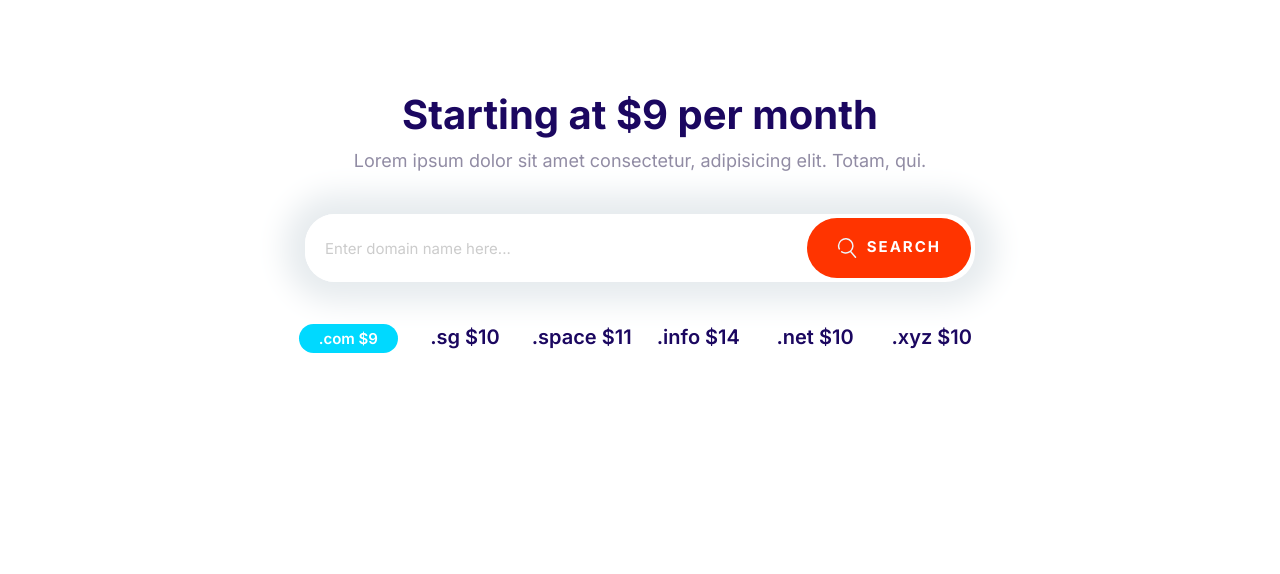
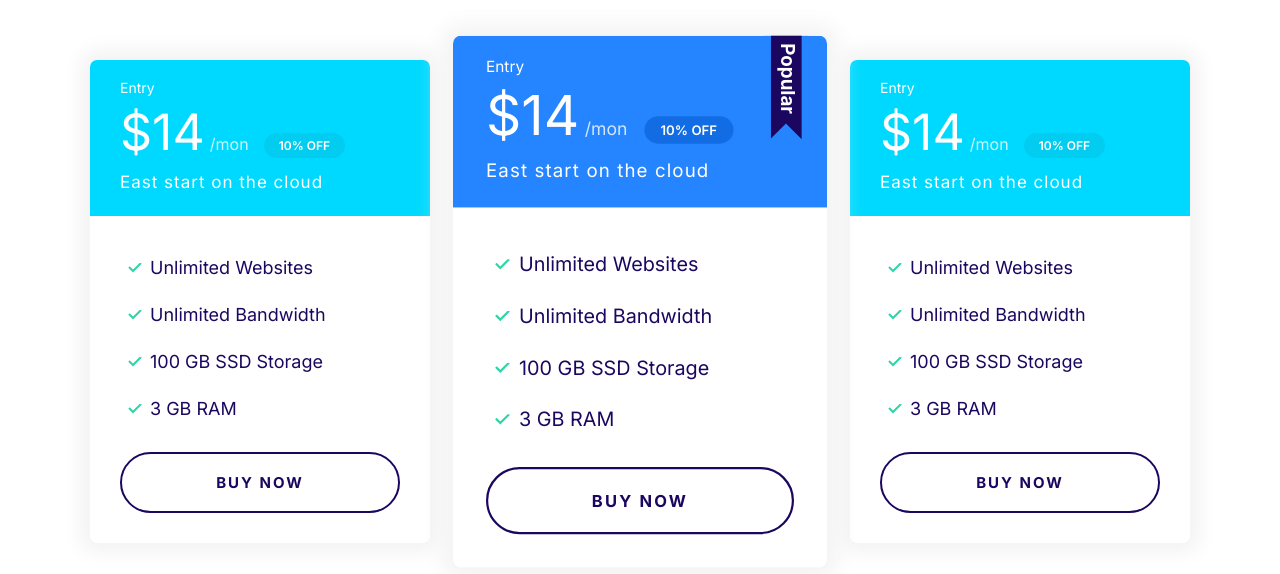
Before and after one commit to annie20/moshify, a plain HTML site: page index.html in a window 1280 px wide. Drawn offline with Linux system fonts and the light colour scheme.

Commit message:
Build three price-plans.

```diff
--- a/css/styles.css
+++ b/css/styles.css
@@ -333,11 +333,22 @@ a {
   color: white;
 }
 
+.card--primary .badge--primary {
+  background: #126de4;
+}
+
 .card--secondary .badge--secondary {
   background: #02cdf1;
 }
 
 /* Plans */
+.plan {
+  transition: transform 0.2s ease-out;
+}
+
+.plan:hover {
+  transform: scale(1.05);
+}
 .plan__name {
   color: white;
   margin: 0;
@@ -365,6 +376,14 @@ a {
 
 .plan .list__item {
   margin-bottom: 2rem;
+}
+
+.plan--popular {
+  transform: scale(1.1);
+}
+
+.plan--popular:hover {
+  transform: scale(1.15);
 }
 
 .plan--popular .card__header {
@@ -472,6 +491,12 @@ a {
 @media screen and (min-width: 768px) {
   .grid--1X2 {
     grid-template-columns: repeat(2, 1fr);
+  }
+}
+
+@media screen and (min-width: 1024px) {
+  .grid--1X3 {
+    grid-template-columns: repeat(3, 1fr);
   }
 }
 
@@ -729,3 +754,13 @@ a {
     grid-template-columns: repeat(auto-fit, minmax(10rem, 1fr));
   }
 }
+
+/* Plans block */
+.block-plans .grid {
+  gap: 8rem 4rem;
+}
+
+.block-plans .card {
+  max-width: 500px;
+  margin: 0 auto;
+}
--- a/index.html
+++ b/index.html
@@ -15,33 +15,75 @@
     <link rel="stylesheet" href="css/styles.css" />
   </head>
   <body>
-    <section class="block container block-domain">
-      <header class="block__header">
-        <h2>Starting at $9 per month</h2>
-        <p>
-          Lorem ipsum dolor sit amet consectetur, adipisicing elit. Totam, qui.
-        </p>
-      </header>
-      <div class="input-group">
-        <input
-          type="text"
-          class="input"
-          placeholder="Enter domain name here..."
-        />
-        <button class="btn btn--accent">
-          <svg class="icon icon--white">
-            <use xlink:href="images/sprite.svg#search"></use></svg
-          >Search
-        </button>
+    <section class="block container block-plans">
+      <div class="grid grid--1X3">
+        <div class="plan">
+          <div class="card card--secondary">
+            <header class="card__header">
+              <h3 class="plan__name">Entry</h3>
+              <span class="plan__price">$14</span>
+              <span class="plan__billing-cycle">/mon</span>
+              <span class="badge badge--secondary badge--small">10% OFF</span>
+              <span class="plan__description">East start on the cloud</span>
+            </header>
+            <div class="card__body">
+              <ul class="list list--tick">
+                <li class="list__item">Unlimited Websites</li>
+                <li class="list__item">Unlimited Bandwidth</li>
+                <li class="list__item">100 GB SSD Storage</li>
+                <li class="list__item">3 GB RAM</li>
+              </ul>
+              <button type="submit" class="btn btn--outline btn--block">
+                BUY NOW
+              </button>
+            </div>
+          </div>
+        </div>
+        <div class="plan plan--popular">
+          <div class="card card--primary">
+            <header class="card__header">
+              <h3 class="plan__name">Entry</h3>
+              <span class="plan__price">$14</span>
+              <span class="plan__billing-cycle">/mon</span>
+              <span class="badge badge--primary badge--small">10% OFF</span>
+              <span class="plan__description">East start on the cloud</span>
+            </header>
+            <div class="card__body">
+              <ul class="list list--tick">
+                <li class="list__item">Unlimited Websites</li>
+                <li class="list__item">Unlimited Bandwidth</li>
+                <li class="list__item">100 GB SSD Storage</li>
+                <li class="list__item">3 GB RAM</li>
+              </ul>
+              <button type="submit" class="btn btn--outline btn--block">
+                BUY NOW
+              </button>
+            </div>
+          </div>
+        </div>
+        <div class="plan">
+          <div class="card card--secondary">
+            <header class="card__header">
+              <h3 class="plan__name">Entry</h3>
+              <span class="plan__price">$14</span>
+              <span class="plan__billing-cycle">/mon</span>
+              <span class="badge badge--secondary badge--small">10% OFF</span>
+              <span class="plan__description">East start on the cloud</span>
+            </header>
+            <div class="card__body">
+              <ul class="list list--tick">
+                <li class="list__item">Unlimited Websites</li>
+                <li class="list__item">Unlimited Bandwidth</li>
+                <li class="list__item">100 GB SSD Storage</li>
+                <li class="list__item">3 GB RAM</li>
+              </ul>
+              <button type="submit" class="btn btn--outline btn--block">
+                BUY NOW
+              </button>
+            </div>
+          </div>
+        </div>
       </div>
-      <ul class="list block-domain__prices">
-        <li><span class="badge badge--secondary">.com $9</span></li>
-        <li>.sg $10</li>
-        <li>.space $11</li>
-        <li>.info $14</li>
-        <li>.net $10</li>
-        <li>.xyz $10</li>
-      </ul>
     </section>
     <script src="js/main.js"></script>
   </body>
```
Also changed, not shown: components/price-plans.html (added, +70 -0 lines).
